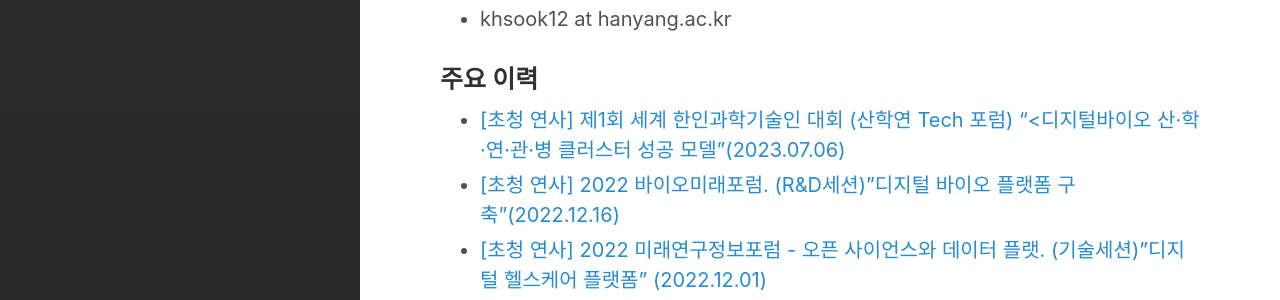
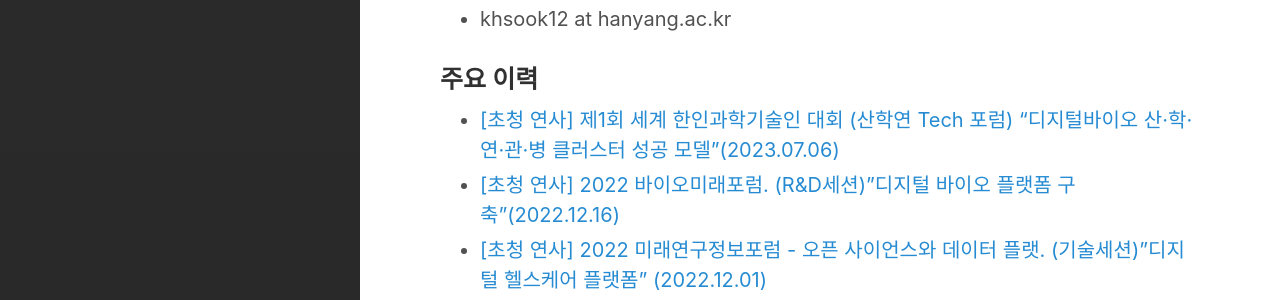
Before and after one commit to Rugger12/hyungsook, a Jekyll site: the page built from _posts/2023-06-13-about-me.md, in a window 1280 px wide. Shown: the part 1028-1328 px from the top of the page. Built offline with Jekyll 4.4.1, drawn with Linux system fonts in a browser that asks for light colours.

```diff
--- a/_posts/2023-06-13-about-me.md
+++ b/_posts/2023-06-13-about-me.md
@@ -26,7 +26,7 @@ excerpt_separator:  <!--more-->
 
 <a name="experience"></a>
 ### 주요 이력
-*  <a href="https://www.etnews.com/20230706000178" target="_blank"> [초청 연사] 제1회 세계 한인과학기술인 대회 (산학연 Tech 포럼) "<디지털바이오 산·학·연·관·병 클러스터 성공 모델"(2023.07.06)</a>
+*  <a href="https://www.etnews.com/20230706000178" target="_blank"> [초청 연사] 제1회 세계 한인과학기술인 대회 (산학연 Tech 포럼) "디지털바이오 산·학·연·관·병 클러스터 성공 모델"(2023.07.06)</a>
 *  <a href="https://naver.me/xV3Bqmkm" target="_blank"> [초청 연사] 2022 바이오미래포럼. (R&D세션)"디지털 바이오 플랫폼 구축"(2022.12.16)</a>
 *  <a href="https://youtu.be/s7VAc4eiu1E?t=2034" target="_blank"> [초청 연사] 2022 미래연구정보포럼 - 오픈 사이언스와 데이터 플랫. (기술세션)"디지털 헬스케어 플랫폼" (2022.12.01)</a>
 *  <a href="http://www.aitimes.com/news/articleView.html?idxno=146621" target="_blank"> 디지털플랫폼정부위 출범, 서비스 분과 참여 김형숙 한양대 디지털헬스케어센터장 (2022.9.3)</a>
```
